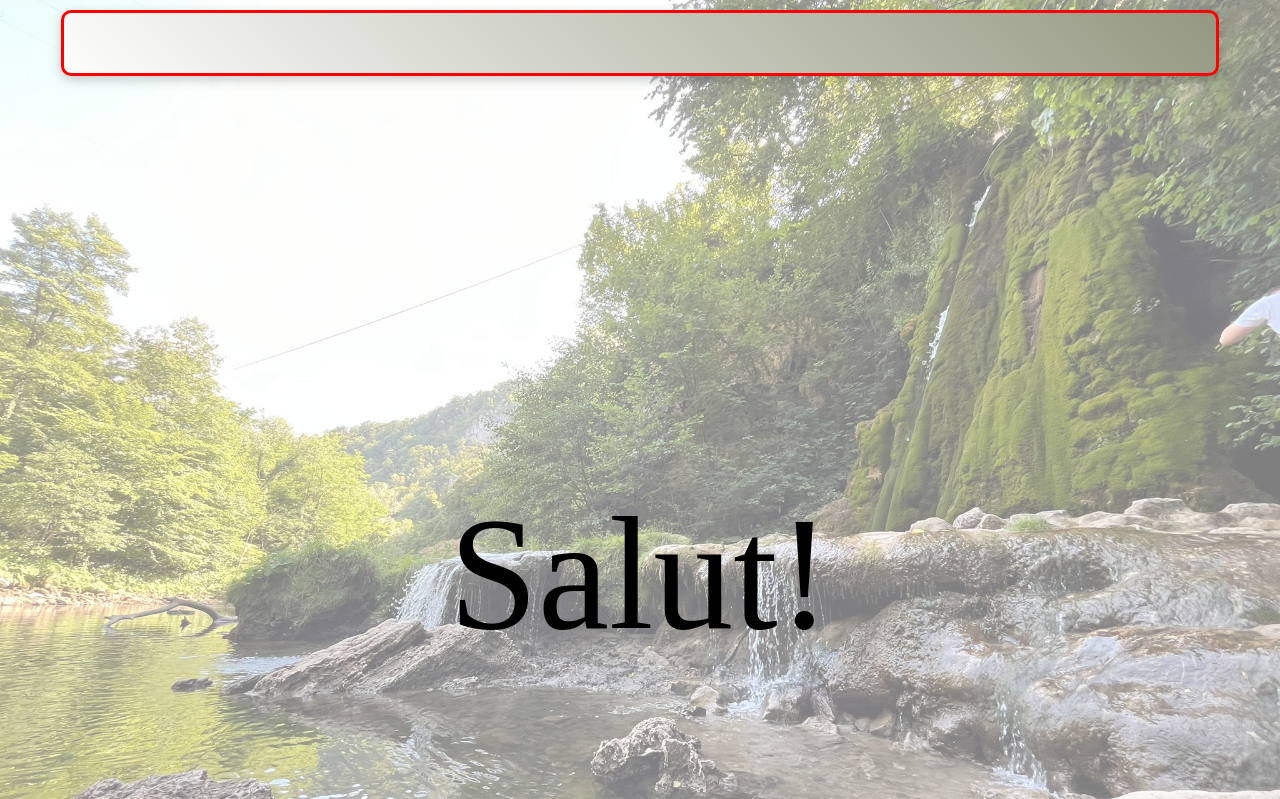
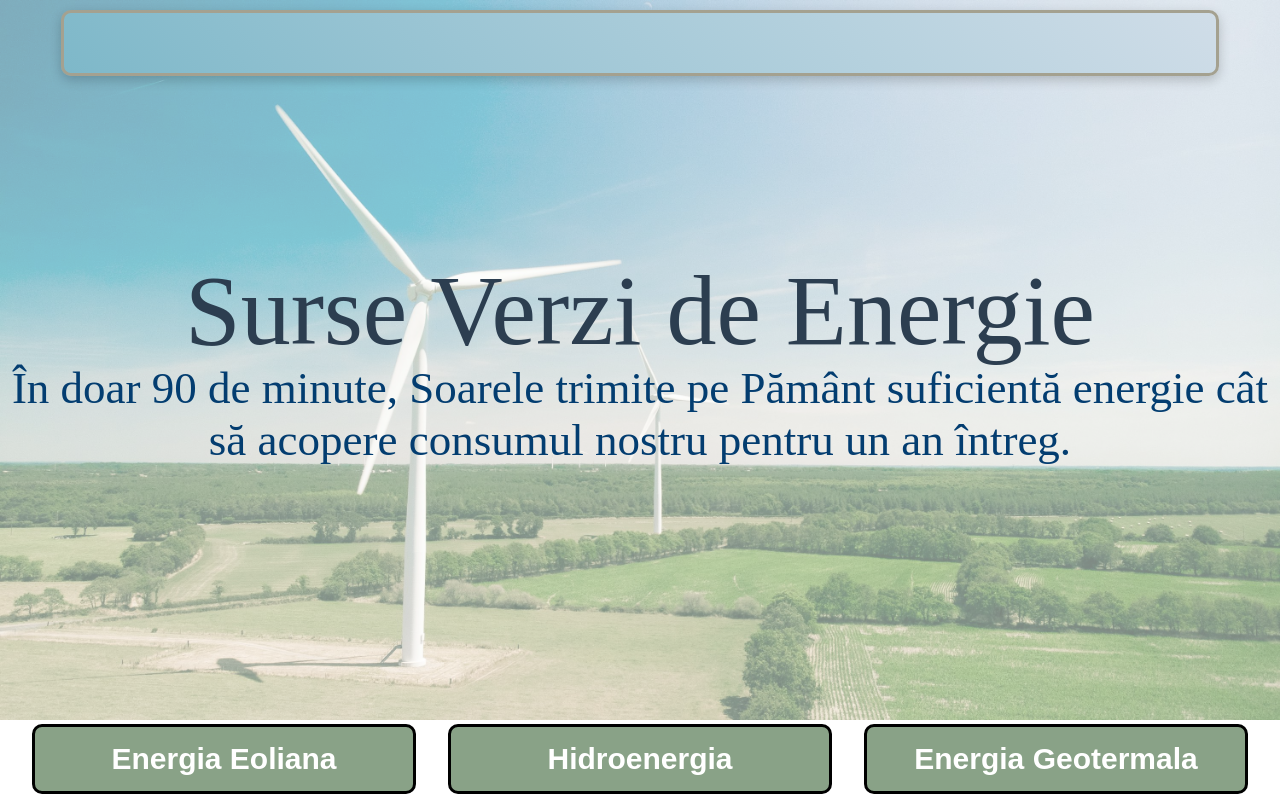
Before and after one commit to Cr-N/EcoWebChallenge, a plain HTML site: page index.html in a window 1280 px wide. Shown: the top 799 px of the page. Drawn offline with Linux system fonts and the light colour scheme.

Commit message:
updated hero, made accordicon section

```diff
--- a/index.html
+++ b/index.html
@@ -24,41 +24,58 @@
         <!-- Hero Image and Text -->
         <div class="hero-div">
             <img
-                src="./img1.jpeg"
+                src="./img2.jpg"
                 class="fluid-img"
             />
-            <div class="hero-text-center">Salut!</div>
+            <div class="hero-text-center">Surse Verzi de Energie</div>
+            <div class="hero-impressive-text">În doar 90 de minute, Soarele trimite pe Pământ suficientă energie cât să acopere consumul nostru pentru un an întreg.</div>
         </div>
 
     </div>
 
     <!-- Main section END -->
 
+    <!--Cardcordioncs :) START  -->
+
     <!-- Accordion examples START-->
+    <div class="accordion-container">
         <div>
             <button class="accordion-button">
-            Protejarea mediului
+                Energia Eoliana
             </button>
             <div class="accordion-content">
-            Continutul nostru aici
+                <ul class="m10">
+                <li type="bullet">O singură turbină eoliană de mari dimensiuni poate produce suficientă energie pentru a alimenta peste 1.500 de gospodării într-un an.
+                </li>
+                </ul>
+
             </div>
         </div>
         <div>
             <button class="accordion-button">
-            Protejarea mediului 2
+                Hidroenergia
             </button>
             <div class="accordion-content">
-            Continutul nostru aici 2
+                <ul class="m10">
+                <li type="bullet">Este cea mai veche și cea mai mare sursă de energie regenerabilă folosită de omenire.</li>
+                <li type="bullet">Barajul „Trei Defilee” din China este cea mai mare centrală hidroenergetică din lume și poate genera 22.500 MW, mai mult decât consumul unor țări întregi.</li>
+                </ul>
             </div>
         </div>
         <div>
             <button class="accordion-button">
-            Protejarea mediului 3
+                Energia Geotermala
             </button>
             <div class="accordion-content">
-            Continutul nostru aici 3
+                <ul class="m10">
+                <li type="bullet" >În Islanda, aproape 90% dintre locuințe sunt încălzite direct cu energie geotermală.</li>
+                <li type="bullet">
+                    Un avantaj unic: spre deosebire de solar și eolian, este disponibilă non-stop, indiferent de vreme.</li>
+                </ul>
             </div>
         </div>
+    </div>
+
     <!-- Accordion examples END-->
 
 
--- a/mainStyle.css
+++ b/mainStyle.css
@@ -21,11 +21,21 @@
 }
 .hero-text-center{
     position: absolute;
-    top: 50%;
+    top: 35%;
     /* right: 50%;  */
     width: 100%;
     text-align: center;
-    font-size: 160px;
+    font-size: clamp(24px,8vw,100px);
+    color: #2c3e50;
+}
+.hero-impressive-text{
+    position: absolute;
+    top:50%;
+    width: 100%;
+    text-align: center;
+    font-size: clamp(24px,4vw,45px);
+    color: rgb(3, 61, 112);
+    opacity: 1;
 }
 /* HERO END*/
 
@@ -42,8 +52,8 @@ div.nav-bar-fixed{
     max-width: 1400px;      /* optional: don’t stretch too much */
     height: 60px;
 
-    background:linear-gradient(45deg,#fdfdfc,#949881);
-    border: 3px solid red;
+    background:linear-gradient(45deg,#7eb8c9,#d0dde8);
+    border: 3px solid #a4a190;
     border-radius: 10px;
     box-shadow: 0 4px 12px rgba(0,0,0,0.2); /* makes it pop */
     z-index: 1000;
@@ -54,11 +64,13 @@ div.nav-bar-fixed{
 button.accordion-button {
     cursor: pointer;
     padding: 15px;
-    border: none;
+    border: 3px solid black;
+    border-radius: 10px;
     outline: none;
-    background: #2ecc71;
+    background: #89a287;
     color: white;
     font-weight: bold;
+    font-size: clamp(18px,4vw,30px);
     transition: background 1s;
 }
 
@@ -69,6 +81,9 @@ button.accordion-button:hover {
 div.accordion-content {
     display: none;
     padding: 10px;
+    border: 3px solid black;
+    border-top: none;
+    border-radius: 10px;
     background: #f0f0f0;
     opacity: 0;
 }
@@ -77,6 +92,29 @@ div.accordion-content.active {
     display: block;
     opacity: 1;
 }
+
+
+div.accordion-container {
+    display: flex;
+    justify-content: space-evenly;
+    align-items: flex-start;
+}
+
+.accordion-container > div {
+    display: flex;
+    flex-direction: column;
+    width: 30%;
+}
+
+.accordion-container > li {
+    padding-left: 5px;
+}
+
+.accordion-content > ul {
+    font-size: clamp(12px,8vw,30px);
+}
+
+
 /* Accordion Stuff END */
 
 
@@ -135,9 +173,14 @@ div.card-content-large{
     text-align: center;
 }
 
+/* Card Stuff END */
 
 
-/* Card Stuff END */
+
+
+
+
+
 
 
 
@@ -160,4 +203,7 @@ div.card-content-large{
 .p3{
     padding: 3px;
 }
+.fluid-text{
+    font-size: clamp(24px,8vw,100px);
+}
 /* Quick Options END*/
```
Also changed, not shown: Content.txt (added), app.js (line endings or trailing spaces), img2.jpg (added). Lines whose indentation alone changed are shown as unchanged.
